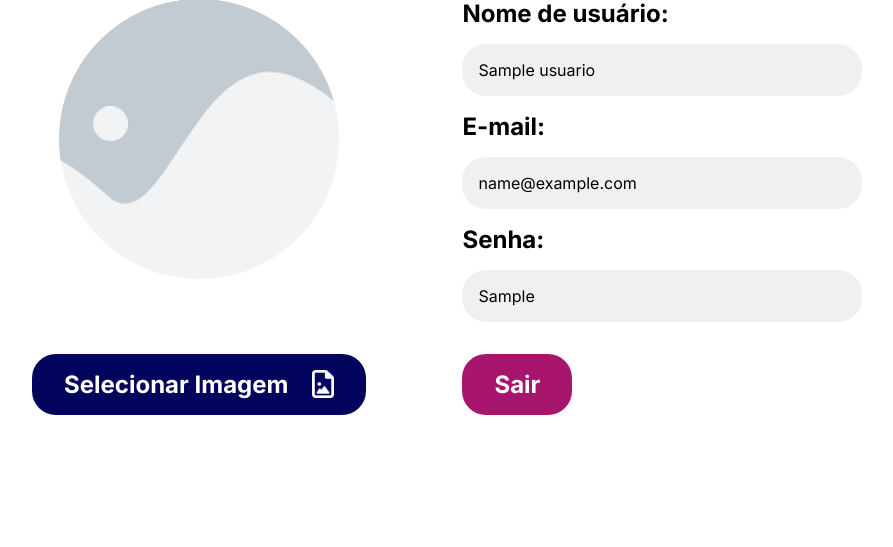
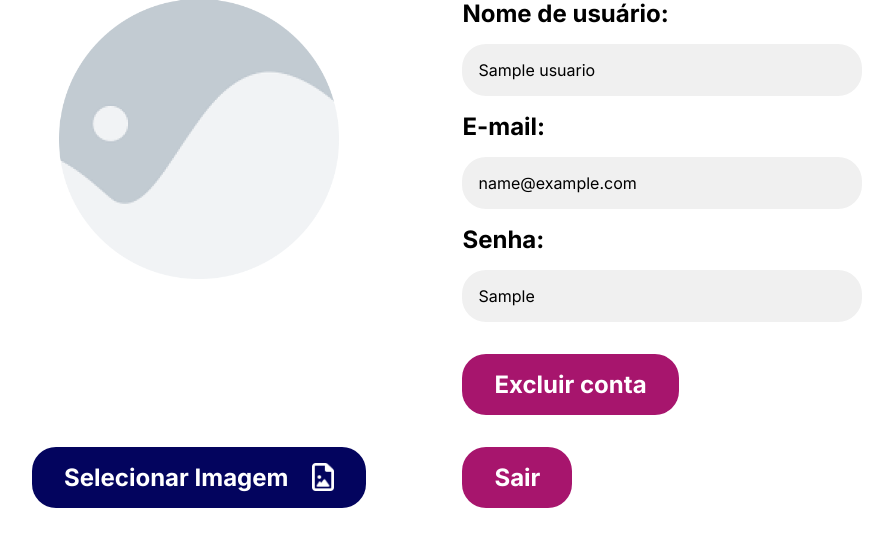
Before and after one commit to TeamHiveAPI/API-2023.2, a Flask app: page /minhaconta in a window 1280 px wide. Shown: the part 178-725 px from the top of the page, without its empty margins (96-989 px from the left). Run offline with Flask 3, Linux system fonts and the light colour scheme; the visitor is signed in with stand-in values (Sample User, id 1); tables that the repository leaves empty hold one stand-in row (values such as "Sample post").

Commit message:
adicionei o botão de deletar conta

```diff
--- a/app/src/templates/minhaconta.html
+++ b/app/src/templates/minhaconta.html
@@ -64,6 +64,9 @@ MINHA-CONTA
             <h1>Senha:</h1>
             <p class="info_paragrafo">{{ user.senha }}</p>
             <div class="minha_conta_botao">
+                <form method="post" action="{{ url_for('deletar_conta') }}">
+                    <button type="submit">Excluir conta</button>
+                </form>
                 <form method="post" action="{{ url_for('logout') }}">
                     <button type="submit">Sair</button>
                 </form>
```
